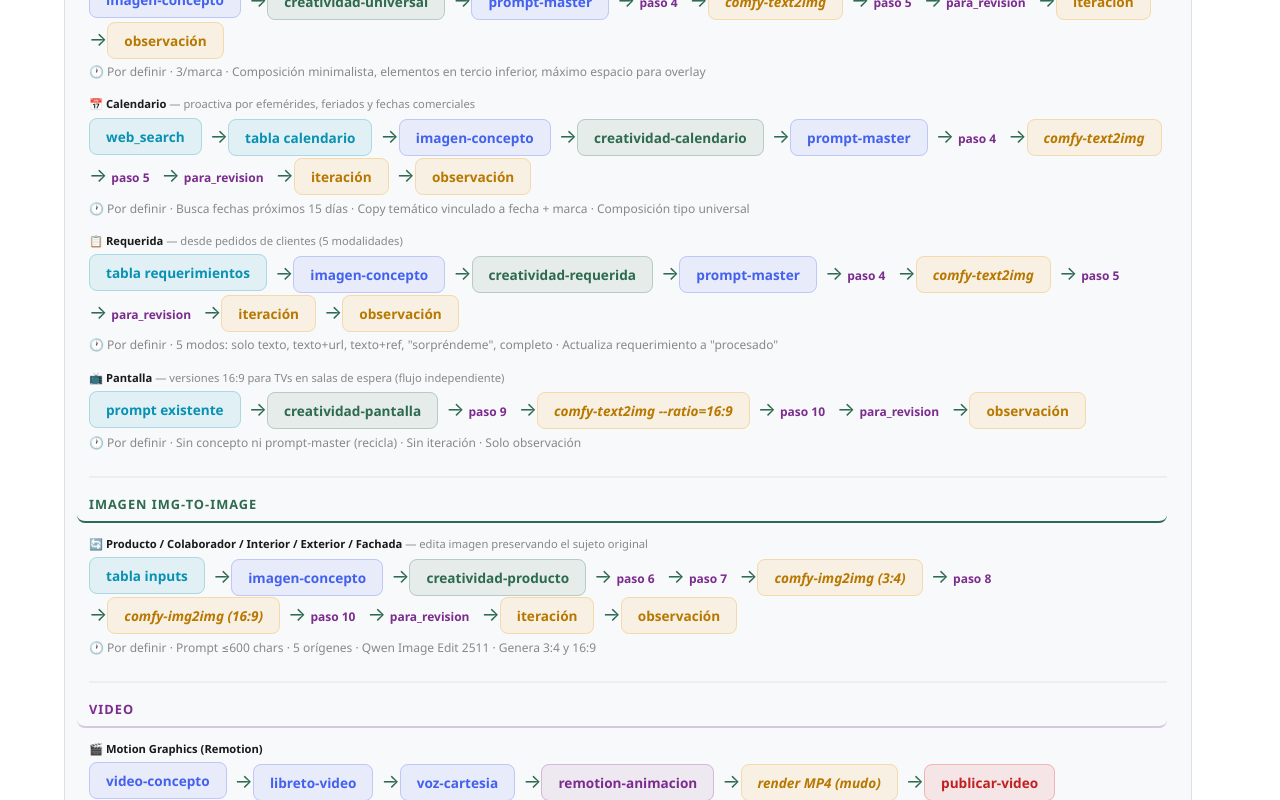
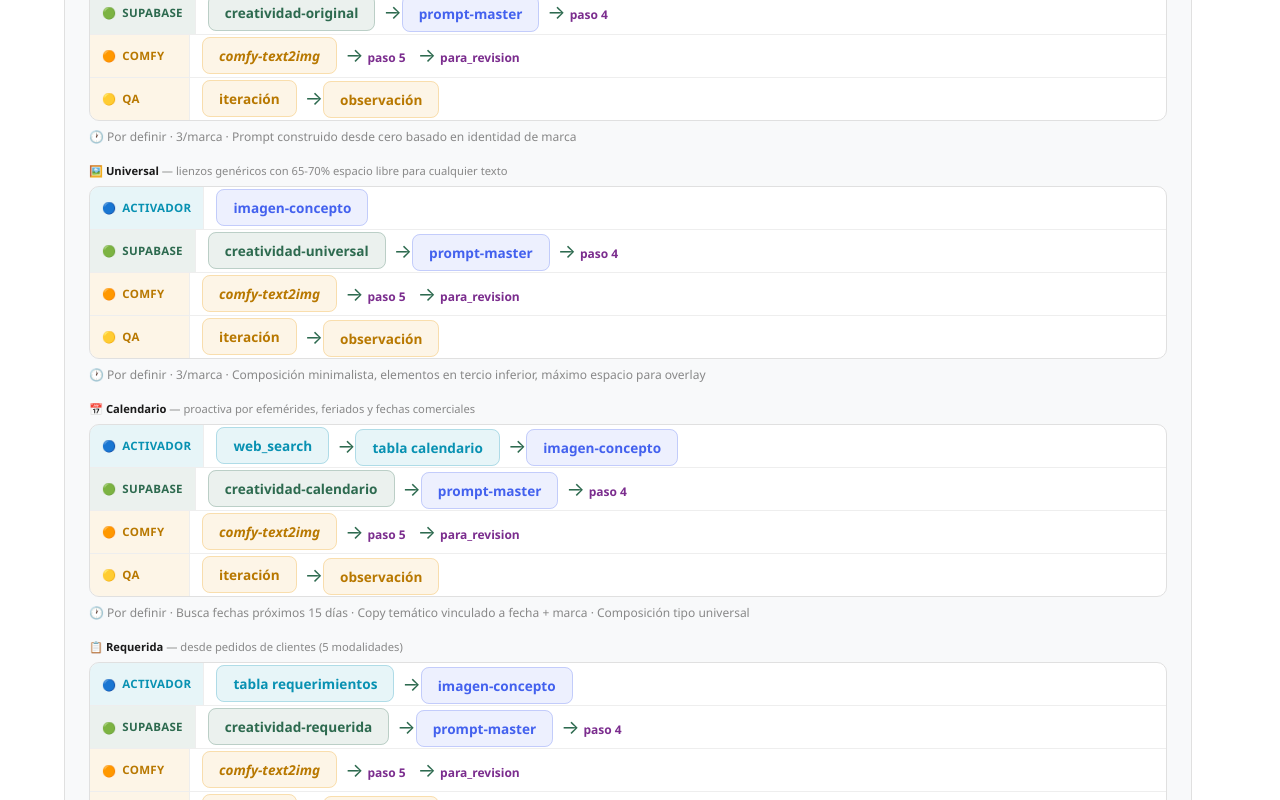
Before and after one commit to anywheretower/nora-dashboard, a React (Vite) app: page / in a window 1280 px wide. Shown: the part 540-1340 px from the top of the page. Built offline with nearby package versions, Linux system fonts and the light colour scheme.

Commit message:
feat: 4-level flow structure (activador, supabase, comfy, QA)

```diff
--- a/src/App.css
+++ b/src/App.css
@@ -232,6 +232,97 @@ body { font-family: 'Segoe UI', system-ui, -apple-system, sans-serif; background
 .flow-row-label { font-size: 0.7rem; font-weight: 600; margin-bottom: 4px; color: var(--text-primary); }
 .flow-row-label span { font-weight: 400; color: var(--text-faint); }
 .flow-separator { margin: 24px 0 16px; border-top: 2px solid var(--border-light); }
+
+/* ===================== */
+/* Flow Card (4-level)   */
+/* ===================== */
+
+.flow-card-wrap {
+  margin-bottom: 16px;
+}
+
+.flow-card-wrap .flow-row-label {
+  margin-bottom: 6px;
+}
+
+.flow-card-wrap .flow-note {
+  margin-top: 6px;
+}
+
+.flow-card-paused .flow-card {
+  opacity: var(--paused-opacity);
+}
+
+.flow-card-paused .flow-row-label {
+  color: var(--paused-title-color);
+}
+
+.flow-card {
+  border: 1px solid var(--border-card);
+  border-radius: 10px;
+  overflow: hidden;
+  background: var(--bg-card);
+}
+
+/* Flow Level row */
+.flow-level {
+  display: flex;
+  align-items: center;
+  gap: 0;
+  border-bottom: 1px solid var(--border-light);
+}
+
+.flow-level:last-child {
+  border-bottom: none;
+}
+
+.flow-level-label {
+  flex: 0 0 100px;
+  display: flex;
+  align-items: center;
+  gap: 6px;
+  padding: 8px 12px;
+  font-size: 0.72rem;
+  font-weight: 700;
+  text-transform: uppercase;
+  letter-spacing: 0.3px;
+  border-right: 1px solid var(--border-light);
+  min-height: 42px;
+}
+
+.flow-level-icon {
+  font-size: 0.7rem;
+  line-height: 1;
+}
+
+.flow-level-text {
+  line-height: 1;
+}
+
+/* Level label colors */
+.flow-level-label.level-activador { color: var(--flow-input-color); background: var(--flow-input-bg); }
+.flow-level-label.level-supabase { color: var(--flow-gen-color); background: var(--flow-gen-bg); }
+.flow-level-label.level-comfy { color: var(--flow-script-color); background: var(--flow-script-bg); }
+.flow-level-label.level-qa { color: var(--flow-qa-color); background: var(--flow-qa-bg); }
+
+.flow-level-content {
+  flex: 1;
+  padding: 4px 12px;
+  min-width: 0;
+}
+
+.flow-level-content .flow-row {
+  margin: 0;
+  flex-wrap: wrap;
+}
+
+/* "No aplica" text */
+.flow-na {
+  font-size: 0.8rem;
+  color: var(--text-faint);
+  font-style: italic;
+  padding: 4px 0;
+}
 
 /* Legend */
 .flow-legend { margin-top: 20px; padding-top: 12px; border-top: 1px solid var(--border-light); display: flex; gap: 14px; flex-wrap: wrap; font-size: 0.7rem; align-items: center; }
@@ -604,6 +695,11 @@ body { font-family: 'Segoe UI', system-ui, -apple-system, sans-serif; background
   .nav-search:focus { width: 150px; }
   .cron-table { font-size: 0.75rem; }
   .cron-table td, .cron-table th { padding: 8px 10px; }
+
+  /* Flow levels stack on mobile */
+  .flow-level { flex-direction: column; align-items: flex-start; }
+  .flow-level-label { flex: none; width: 100%; border-right: none; border-bottom: 1px solid var(--border-light); padding: 6px 10px; min-height: auto; }
+  .flow-level-content { width: 100%; padding: 6px 10px; }
 }
 @media (min-width: 769px) and (max-width: 1100px) {
   .grid-3 { grid-template-columns: repeat(2, 1fr); }
--- /dev/null
+++ b/src/components/FlowCard.jsx
@@ -0,0 +1,43 @@
+import FlowLevel from './FlowLevel'
+
+const levelKeys = ['activador', 'supabase', 'comfy', 'qa']
+
+export default function FlowCard({ flow, selectedBox, onSelectBox, selectedTitle, onSelectTitle, searchQuery }) {
+  const paused = flow.paused || false
+
+  return (
+    <div className={`flow-card-wrap${paused ? ' flow-card-paused' : ''}`}>
+      {/* Clickable title */}
+      <div
+        className={`flow-row-label flow-title-clickable${selectedTitle === flow.id ? ' flow-title-selected' : ''}`}
+        onClick={() => onSelectTitle(flow.id)}
+      >
+        {flow.icon} {flow.title} {flow.subtitle && <span>{flow.subtitle}</span>}
+      </div>
+
+      {/* 4-level card */}
+      <div className="flow-card">
+        {levelKeys.map(key => (
+          <FlowLevel
+            key={key}
+            levelKey={key}
+            boxes={flow.levels[key]}
+            selectedBox={selectedBox}
+            onSelectBox={onSelectBox}
+            searchQuery={searchQuery}
+            paused={paused}
+          />
+        ))}
+      </div>
+
+      {/* Note */}
+      {flow.note && (
+        <div
+          className="flow-note"
+          style={paused ? { color: '#999' } : undefined}
+          dangerouslySetInnerHTML={{ __html: flow.note }}
+        />
+      )}
+    </div>
+  )
+}
--- a/src/components/FlowDiagram.jsx
+++ b/src/components/FlowDiagram.jsx
@@ -1,4 +1,4 @@
-import FlowRow from './FlowRow'
+import FlowCard from './FlowCard'
 import { textToImageFlows, imgToImgFlow, videoMGFlow, videoAIFlow, marcaFlow, legend } from '../data/flows'
 
 export default function FlowDiagram({ selectedBox, onSelectBox, selectedTitle, onSelectTitle, searchQuery }) {
@@ -15,17 +15,16 @@ export default function FlowDiagram({ selectedBox, onSelectBox, selectedTitle, o
         Imagen Text-to-Image
       </div>
 
-      {textToImageFlows.map((flow, idx) => (
-        <div key={flow.id} id={`flow-row-${flow.id}`} style={idx > 0 ? { marginTop: 14 } : undefined}>
-          <div
-            className={`flow-row-label flow-title-clickable${selectedTitle === flow.id ? ' flow-title-selected' : ''}`}
-            onClick={() => onSelectTitle(flow.id)}
-          >
-            {flow.icon} {flow.title} <span>{flow.subtitle}</span>
-          </div>
-          <FlowRow boxes={flow.boxes} selectedBox={selectedBox} onSelectBox={onSelectBox} searchQuery={q} />
-          <div className="flow-note">{flow.note}</div>
-        </div>
+      {textToImageFlows.map((flow) => (
+        <FlowCard
+          key={flow.id}
+          flow={flow}
+          selectedBox={selectedBox}
+          onSelectBox={onSelectBox}
+          selectedTitle={selectedTitle}
+          onSelectTitle={onSelectTitle}
+          searchQuery={q}
+        />
       ))}
 
       {/* Separator */}
@@ -39,14 +38,15 @@ export default function FlowDiagram({ selectedBox, onSelectBox, selectedTitle, o
       >
         Imagen Img-to-Image
       </div>
-      <div
-        className={`flow-row-label flow-title-clickable${selectedTitle === 'producto' ? ' flow-title-selected' : ''}`}
-        onClick={() => onSelectTitle('producto')}
-      >
-        {imgToImgFlow.icon} {imgToImgFlow.title} <span>{imgToImgFlow.subtitle}</span>
-      </div>
-      <FlowRow boxes={imgToImgFlow.boxes} selectedBox={selectedBox} onSelectBox={onSelectBox} searchQuery={q} />
-      <div className="flow-note">{imgToImgFlow.note}</div>
+
+      <FlowCard
+        flow={imgToImgFlow}
+        selectedBox={selectedBox}
+        onSelectBox={onSelectBox}
+        selectedTitle={selectedTitle}
+        onSelectTitle={onSelectTitle}
+        searchQuery={q}
+      />
 
       {/* Separator */}
       <div className="flow-separator" />
@@ -60,26 +60,23 @@ export default function FlowDiagram({ selectedBox, onSelectBox, selectedTitle, o
         Video
       </div>
 
-      <div
-        className={`flow-row-label flow-title-clickable${selectedTitle === 'video-mg' ? ' flow-title-selected' : ''}`}
-        onClick={() => onSelectTitle('video-mg')}
-      >
-        {videoMGFlow.icon} {videoMGFlow.title}
-      </div>
-      <FlowRow boxes={videoMGFlow.boxes} selectedBox={selectedBox} onSelectBox={onSelectBox} searchQuery={q} />
-      <div className="flow-note">{videoMGFlow.note}</div>
+      <FlowCard
+        flow={videoMGFlow}
+        selectedBox={selectedBox}
+        onSelectBox={onSelectBox}
+        selectedTitle={selectedTitle}
+        onSelectTitle={onSelectTitle}
+        searchQuery={q}
+      />
 
-      <div style={{ marginTop: 14 }}>
-        <div
-          className={`flow-row-label flow-title-clickable${selectedTitle === 'video-ai' ? ' flow-title-selected' : ''}`}
-          style={{ color: '#999' }}
-          onClick={() => onSelectTitle('video-ai')}
-        >
-          {videoAIFlow.icon} {videoAIFlow.title}
-        </div>
-        <FlowRow boxes={videoAIFlow.boxes} paused selectedBox={selectedBox} onSelectBox={onSelectBox} searchQuery={q} />
-        <div className="flow-note" style={{ color: '#999' }}>{videoAIFlow.note}</div>
-      </div>
+      <FlowCard
+        flow={videoAIFlow}
+        selectedBox={selectedBox}
+        onSelectBox={onSelectBox}
+        selectedTitle={selectedTitle}
+        onSelectTitle={onSelectTitle}
+        searchQuery={q}
+      />
 
       {/* Separator */}
       <div className="flow-separator" />
@@ -92,14 +89,15 @@ export default function FlowDiagram({ selectedBox, onSelectBox, selectedTitle, o
       >
         Marca
       </div>
-      <div
-        className={`flow-row-label flow-title-clickable${selectedTitle === 'marca' ? ' flow-title-selected' : ''}`}
-        onClick={() => onSelectTitle('marca')}
-      >
-        {marcaFlow.icon} {marcaFlow.title}
-      </div>
-      <FlowRow boxes={marcaFlow.boxes} selectedBox={selectedBox} onSelectBox={onSelectBox} searchQuery={q} />
-      <div className="flow-note" dangerouslySetInnerHTML={{ __html: marcaFlow.note }} />
+
+      <FlowCard
+        flow={marcaFlow}
+        selectedBox={selectedBox}
+        onSelectBox={onSelectBox}
+        selectedTitle={selectedTitle}
+        onSelectTitle={onSelectTitle}
+        searchQuery={q}
+      />
 
       {/* Legend */}
       <div className="flow-legend">
--- /dev/null
+++ b/src/components/FlowLevel.jsx
@@ -0,0 +1,25 @@
+import FlowRow from './FlowRow'
+
+const levelConfig = {
+  activador: { icon: '🔵', label: 'Activador', colorClass: 'level-activador' },
+  supabase:  { icon: '🟢', label: 'Supabase',  colorClass: 'level-supabase' },
+  comfy:     { icon: '🟠', label: 'Comfy',      colorClass: 'level-comfy' },
+  qa:        { icon: '🟡', label: 'QA',         colorClass: 'level-qa' },
+}
+
+export default function FlowLevel({ levelKey, boxes, selectedBox, onSelectBox, searchQuery, paused }) {
+  const config = levelConfig[levelKey]
+  if (!config) return null
+
+  return (
+    <div className={`flow-level ${config.colorClass}`}>
+      <div className={`flow-level-label ${config.colorClass}`}>
+        <span className="flow-level-icon">{config.icon}</span>
+        <span className="flow-level-text">{config.label}</span>
+      </div>
+      <div className="flow-level-content">
+        <FlowRow boxes={boxes} paused={paused} selectedBox={selectedBox} onSelectBox={onSelectBox} searchQuery={searchQuery} />
+      </div>
+    </div>
+  )
+}
--- a/src/components/FlowRow.jsx
+++ b/src/components/FlowRow.jsx
@@ -2,6 +2,11 @@ export default function FlowRow({ boxes, paused = false, selectedBox, onSelectBo
   return (
     <div className="flow-row" style={paused ? { opacity: 0.5 } : undefined}>
       {boxes.map((box, i) => {
+        // "No aplica" — gray italic
+        if (box.type === 'na') {
+          return <span key={i} className="flow-na">{box.text}</span>
+        }
+
         if (box.type === 'separator') {
           return <span key={i} className="flow-arrow" style={{ color: '#999' }}>|</span>
         }
@@ -10,7 +15,7 @@ export default function FlowRow({ boxes, paused = false, selectedBox, onSelectBo
         }
 
         const isSelected = selectedBox === box.text
-        const isClickable = box.type !== 'separator' && box.type !== 'bidirectional'
+        const isClickable = true
         const isDimmed = searchQuery && !box.text.toLowerCase().includes(searchQuery)
 
         return (
--- a/src/data/flows.js
+++ b/src/data/flows.js
@@ -1,5 +1,5 @@
-// Flow diagram data
-// Types: support (blue), gen (green), step (purple), script (orange), qa (amber), pub (red), input (cyan), video (purple-video)
+// Flow diagram data — 4-level structure
+// Types: support (blue), gen (green), step (purple), script (orange), qa (amber), pub (red), input (cyan), video (purple-video), na (gray italic)
 
 export const textToImageFlows = [
   {
@@ -7,174 +7,133 @@ export const textToImageFlows = [
     icon: '📸',
     title: 'Referencia',
     subtitle: '— desde banco de imágenes (139+ refs etiquetadas)',
-    boxes: [
-      { text: 'imagen-concepto', type: 'support' },
-      { text: 'banco referencia', type: 'input' },
-      { text: 'creatividad-referencia', type: 'gen' },
-      { text: 'prompt-master', type: 'support' },
-      { text: 'paso 4', type: 'step' },
-      { text: 'comfy-text2img', type: 'script' },
-      { text: 'paso 5', type: 'step' },
-      { text: 'para_revision', type: 'step' },
-      { text: 'iteración', type: 'qa' },
-      { text: 'observación', type: 'qa' },
-    ],
     note: '🕐 Por definir · 4/marca · Selecciona ref por composición, técnica y desplazamiento creativo',
+    levels: {
+      activador: [{ type: 'support', text: 'imagen-concepto' }, { type: 'input', text: 'banco referencia' }],
+      supabase: [{ type: 'gen', text: 'creatividad-referencia' }, { type: 'support', text: 'prompt-master' }, { type: 'step', text: 'paso 4' }],
+      comfy: [{ type: 'script', text: 'comfy-text2img' }, { type: 'step', text: 'paso 5' }, { type: 'step', text: 'para_revision' }],
+      qa: [{ type: 'qa', text: 'iteración' }, { type: 'qa', text: 'observación' }],
+    },
   },
   {
     id: 'original',
     icon: '🎨',
     title: 'Original',
     subtitle: '— concepto 100% libre, sin imagen de referencia',
-    boxes: [
-      { text: 'imagen-concepto', type: 'support' },
-      { text: 'creatividad-original', type: 'gen' },
-      { text: 'prompt-master', type: 'support' },
-      { text: 'paso 4', type: 'step' },
-      { text: 'comfy-text2img', type: 'script' },
-      { text: 'paso 5', type: 'step' },
-      { text: 'para_revision', type: 'step' },
-      { text: 'iteración', type: 'qa' },
-      { text: 'observación', type: 'qa' },
-    ],
     note: '🕐 Por definir · 3/marca · Prompt construido desde cero basado en identidad de marca',
+    levels: {
+      activador: [{ type: 'support', text: 'imagen-concepto' }],
+      supabase: [{ type: 'gen', text: 'creatividad-original' }, { type: 'support', text: 'prompt-master' }, { type: 'step', text: 'paso 4' }],
+      comfy: [{ type: 'script', text: 'comfy-text2img' }, { type: 'step', text: 'paso 5' }, { type: 'step', text: 'para_revision' }],
+      qa: [{ type: 'qa', text: 'iteración' }, { type: 'qa', text: 'observación' }],
+    },
   },
   {
     id: 'universal',
     icon: '🖼️',
     title: 'Universal',
     subtitle: '— lienzos genéricos con 65-70% espacio libre para cualquier texto',
-    boxes: [
-      { text: 'imagen-concepto', type: 'support' },
-      { text: 'creatividad-universal', type: 'gen' },
-      { text: 'prompt-master', type: 'support' },
-      { text: 'paso 4', type: 'step' },
-      { text: 'comfy-text2img', type: 'script' },
-      { text: 'paso 5', type: 'step' },
-      { text: 'para_revision', type: 'step' },
-      { text: 'iteración', type: 'qa' },
-      { text: 'observación', type: 'qa' },
-    ],
     note: '🕐 Por definir · 3/marca · Composición minimalista, elementos en tercio inferior, máximo espacio para overlay',
+    levels: {
+      activador: [{ type: 'support', text: 'imagen-concepto' }],
+      supabase: [{ type: 'gen', text: 'creatividad-universal' }, { type: 'support', text: 'prompt-master' }, { type: 'step', text: 'paso 4' }],
+      comfy: [{ type: 'script', text: 'comfy-text2img' }, { type: 'step', text: 'paso 5' }, { type: 'step', text: 'para_revision' }],
+      qa: [{ type: 'qa', text: 'iteración' }, { type: 'qa', text: 'observación' }],
+    },
   },
   {
     id: 'calendario',
     icon: '📅',
     title: 'Calendario',
     subtitle: '— proactiva por efemérides, feriados y fechas comerciales',
-    boxes: [
-      { text: 'web_search', type: 'input' },
-      { text: 'tabla calendario', type: 'input' },
-      { text: 'imagen-concepto', type: 'support' },
-      { text: 'creatividad-calendario', type: 'gen' },
-      { text: 'prompt-master', type: 'support' },
-      { text: 'paso 4', type: 'step' },
-      { text: 'comfy-text2img', type: 'script' },
-      { text: 'paso 5', type: 'step' },
-      { text: 'para_revision', type: 'step' },
-      { text: 'iteración', type: 'qa' },
-      { text: 'observación', type: 'qa' },
-    ],
     note: '🕐 Por definir · Busca fechas próximos 15 días · Copy temático vinculado a fecha + marca · Composición tipo universal',
+    levels: {
+      activador: [{ type: 'input', text: 'web_search' }, { type: 'input', text: 'tabla calendario' }, { type: 'support', text: 'imagen-concepto' }],
+      supabase: [{ type: 'gen', text: 'creatividad-calendario' }, { type: 'support', text: 'prompt-master' }, { type: 'step', text: 'paso 4' }],
+      comfy: [{ type: 'script', text: 'comfy-text2img' }, { type: 'step', text: 'paso 5' }, { type: 'step', text: 'para_revision' }],
+      qa: [{ type: 'qa', text: 'iteración' }, { type: 'qa', text: 'observación' }],
+    },
   },
   {
     id: 'requerida',
     icon: '📋',
     title: 'Requerida',
     subtitle: '— desde pedidos de clientes (5 modalidades)',
-    boxes: [
-      { text: 'tabla requerimientos', type: 'input' },
-      { text: 'imagen-concepto', type: 'support' },
-      { text: 'creatividad-requerida', type: 'gen' },
-      { text: 'prompt-master', type: 'support' },
-      { text: 'paso 4', type: 'step' },
-      { text: 'comfy-text2img', type: 'script' },
-      { text: 'paso 5', type: 'step' },
-      { text: 'para_revision', type: 'step' },
-      { text: 'iteración', type: 'qa' },
-      { text: 'observación', type: 'qa' },
-    ],
     note: '🕐 Por definir · 5 modos: solo texto, texto+url, texto+ref, "sorpréndeme", completo · Actualiza requerimiento a "procesado"',
+    levels: {
+      activador: [{ type: 'input', text: 'tabla requerimientos' }, { type: 'support', text: 'imagen-concepto' }],
+      supabase: [{ type: 'gen', text: 'creatividad-requerida' }, { type: 'support', text: 'prompt-master' }, { type: 'step', text: 'paso 4' }],
+      comfy: [{ type: 'script', text: 'comfy-text2img' }, { type: 'step', text: 'paso 5' }, { type: 'step', text: 'para_revision' }],
+      qa: [{ type: 'qa', text: 'iteración' }, { type: 'qa', text: 'observación' }],
+    },
   },
   {
     id: 'pantalla',
     icon: '📺',
     title: 'Pantalla',
     subtitle: '— versiones 16:9 para TVs en salas de espera (flujo independiente)',
-    boxes: [
-      { text: 'prompt existente', type: 'input' },
-      { text: 'creatividad-pantalla', type: 'gen' },
-      { text: 'paso 9', type: 'step' },
-      { text: 'comfy-text2img --ratio=16:9', type: 'script' },
-      { text: 'paso 10', type: 'step' },
-      { text: 'para_revision', type: 'step' },
-      { text: 'observación', type: 'qa' },
-    ],
     note: '🕐 Por definir · Sin concepto ni prompt-master (recicla) · Sin iteración · Solo observación',
+    levels: {
+      activador: [{ type: 'input', text: 'prompt existente' }],
+      supabase: [{ type: 'gen', text: 'creatividad-pantalla' }, { type: 'step', text: 'paso 9' }],
+      comfy: [{ type: 'script', text: 'comfy-text2img --ratio=16:9' }, { type: 'step', text: 'paso 10' }, { type: 'step', text: 'para_revision' }],
+      qa: [{ type: 'qa', text: 'observación' }],
+    },
   },
 ]
 
 export const imgToImgFlow = {
+  id: 'producto',
   icon: '🔄',
   title: 'Producto / Colaborador / Interior / Exterior / Fachada',
   subtitle: '— edita imagen preservando el sujeto original',
-  boxes: [
-    { text: 'tabla inputs', type: 'input' },
-    { text: 'imagen-concepto', type: 'support' },
-    { text: 'creatividad-producto', type: 'gen' },
-    { text: 'paso 6', type: 'step' },
-    { text: 'paso 7', type: 'step' },
-    { text: 'comfy-img2img (3:4)', type: 'script' },
-    { text: 'paso 8', type: 'step' },
-    { text: 'comfy-img2img (16:9)', type: 'script' },
-    { text: 'paso 10', type: 'step' },
-    { text: 'para_revision', type: 'step' },
-    { text: 'iteración', type: 'qa' },
-    { text: 'observación', type: 'qa' },
-  ],
   note: '🕐 Por definir · Prompt ≤600 chars · 5 orígenes · Qwen Image Edit 2511 · Genera 3:4 y 16:9',
+  levels: {
+    activador: [{ type: 'input', text: 'tabla inputs' }, { type: 'support', text: 'imagen-concepto' }],
+    supabase: [{ type: 'gen', text: 'creatividad-producto' }, { type: 'step', text: 'paso 6' }, { type: 'step', text: 'paso 7' }],
+    comfy: [{ type: 'script', text: 'comfy-img2img (3:4)' }, { type: 'step', text: 'paso 8' }, { type: 'script', text: 'comfy-img2img (16:9)' }, { type: 'step', text: 'paso 10' }, { type: 'step', text: 'para_revision' }],
+    qa: [{ type: 'qa', text: 'iteración' }, { type: 'qa', text: 'observación' }],
+  },
 }
 
 export const videoMGFlow = {
+  id: 'video-mg',
   icon: '🎬',
   title: 'Motion Graphics (Remotion)',
-  boxes: [
-    { text: 'video-concepto', type: 'support' },
-    { text: 'libreto-video', type: 'support' },
-    { text: 'voz-cartesia', type: 'support' },
-    { text: 'remotion-animacion', type: 'video' },
-    { text: 'render MP4 (mudo)', type: 'script' },
-    { text: 'publicar-video', type: 'pub' },
-    { text: 'video-iteración', type: 'qa' },
-    { text: 'video-observación', type: 'qa' },
-  ],
   note: 'Concepto → guión → voz TTS → animación TSX → render sale MUDO → publicar mezcla audio ffmpeg → QA',
+  levels: {
+    activador: [{ type: 'support', text: 'video-concepto' }, { type: 'support', text: 'libreto-video' }, { type: 'support', text: 'voz-cartesia' }],
+    supabase: [{ type: 'video', text: 'remotion-animacion' }],
+    comfy: [{ type: 'script', text: 'render MP4 (mudo)' }, { type: 'pub', text: 'publicar-video' }],
+    qa: [{ type: 'qa', text: 'video-iteración' }, { type: 'qa', text: 'video-observación' }],
+  },
 }
 
 export const videoAIFlow = {
+  id: 'video-ai',
   icon: '⏸',
   title: 'Video AI (LTX-Video 2) — en desarrollo',
   paused: true,
-  boxes: [
-    { text: 'prompt-ltxvideo', type: 'support' },
-    { text: 'ComfyUI LTX-Video 2', type: 'script' },
-    { text: 'upscale 720p', type: 'script' },
-    { text: 'publicar-video', type: 'pub' },
-  ],
   note: 'Pipeline AI separado — text/image-to-video con lipsync — pendiente validación',
+  levels: {
+    activador: [{ type: 'support', text: 'prompt-ltxvideo' }],
+    supabase: [{ type: 'na', text: 'No aplica' }],
+    comfy: [{ type: 'script', text: 'ComfyUI LTX-Video 2' }, { type: 'script', text: 'upscale 720p' }],
+    qa: [{ type: 'pub', text: 'publicar-video' }],
+  },
 }
 
 export const marcaFlow = {
+  id: 'marca',
   icon: '🏛️',
   title: 'Gestión de identidad de marca',
-  boxes: [
-    { text: 'marca-nueva', type: 'pub' },
-    { text: '|', type: 'separator' },
-    { text: 'ficha-marca', type: 'support' },
-    { text: '↔', type: 'bidirectional' },
-    { text: 'mejora-marca', type: 'support' },
-  ],
   note: '<strong>marca-nueva</strong>: crea todo desde cero · <strong>ficha-marca</strong>: mejora ficha + arquetipo · <strong>mejora-marca</strong>: mejora paleta + look + notas + prohibido — bidireccional',
+  levels: {
+    activador: [{ type: 'na', text: 'No aplica (manual / cron)' }],
+    supabase: [{ type: 'pub', text: 'marca-nueva' }, { type: 'separator', text: '|' }, { type: 'support', text: 'ficha-marca' }, { type: 'bidirectional', text: '↔' }, { type: 'support', text: 'mejora-marca' }],
+    comfy: [{ type: 'na', text: 'No aplica' }],
+    qa: [{ type: 'na', text: 'No aplica' }],
+  },
 }
 
 export const legend = [
```
